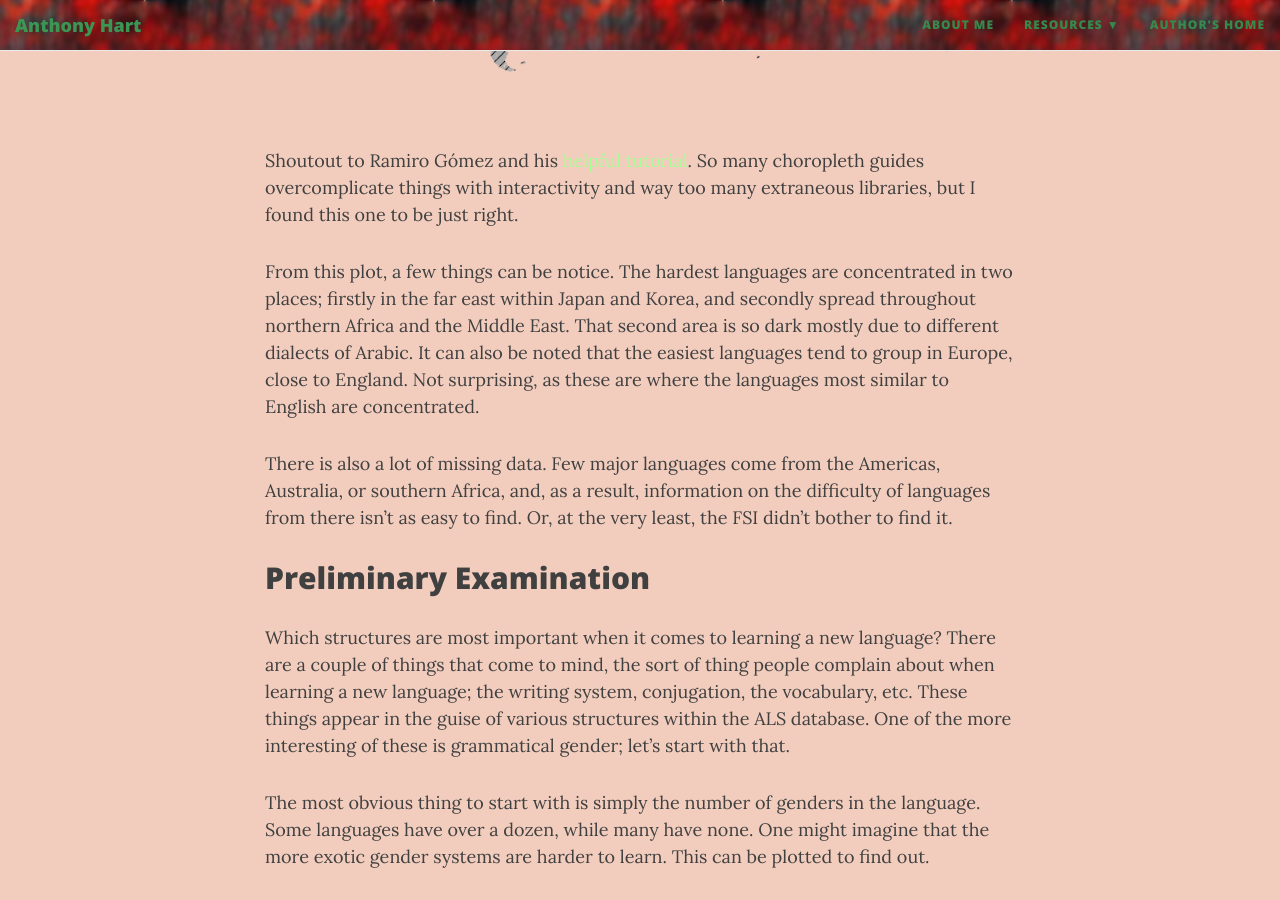
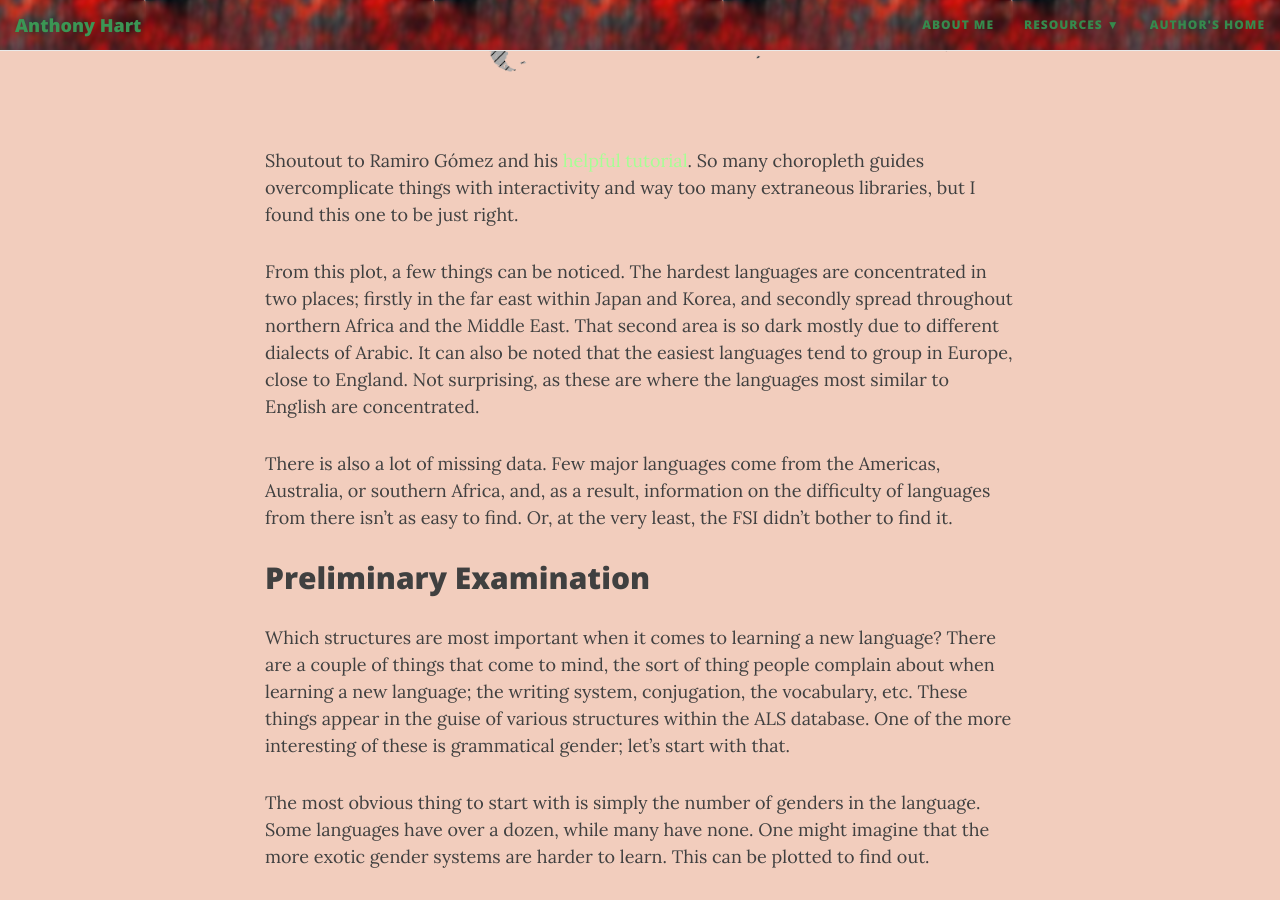
Before and after one commit to AHartNtkn/AHartNtkn.github.io, a Jekyll site: the page built from _posts/2019-08-30-Anthony-Hart-and-the-Quest-for-a-Statistically-Significant-Result-About-the-Difficulty-of-Different-Languages.md, in a window 1280 px wide and 900 px high, scrolled down 5619 px. Built offline with Jekyll 4.4.1, drawn with Linux system fonts in a browser that asks for light colours; nearby versions of some CDN libraries; some of the changed text lies outside the part shown.

Commit message:
Minor spelling

```diff
--- a/_posts/2019-08-30-Anthony-Hart-and-the-Quest-for-a-Statistically-Significant-Result-About-the-Difficulty-of-Different-Languages.md
+++ b/_posts/2019-08-30-Anthony-Hart-and-the-Quest-for-a-Statistically-Significant-Result-About-the-Difficulty-of-Different-Languages.md
@@ -167,7 +167,7 @@ ax.get_figure();
 
 Shoutout to Ramiro Gómez and his [helpful tutorial](https://ramiro.org/notebook/geopandas-choropleth/). So many choropleth guides overcomplicate things with interactivity and way too many extraneous libraries, but I found this one to be just right.
 
-From this plot, a few things can be notice. The hardest languages are concentrated in two places; firstly in the far east within Japan and Korea, and secondly spread throughout northern Africa and the Middle East. That second area is so dark mostly due to different dialects of Arabic. It can also be noted that the easiest languages tend to group in Europe, close to England. Not surprising, as these are where the languages most similar to English are concentrated.
+From this plot, a few things can be noticed. The hardest languages are concentrated in two places; firstly in the far east within Japan and Korea, and secondly spread throughout northern Africa and the Middle East. That second area is so dark mostly due to different dialects of Arabic. It can also be noted that the easiest languages tend to group in Europe, close to England. Not surprising, as these are where the languages most similar to English are concentrated.
 
 There is also a lot of missing data. Few major languages come from the Americas, Australia, or southern Africa, and, as a result, information on the difficulty of languages from there isn't as easy to find. Or, at the very least, the FSI didn't bother to find it.
 
```
Also changed, not shown: other parts of _posts/2019-08-30-Anthony-Hart-and-the-Quest-for-a-Statistically-Significant-Result-About-the-Difficulty-of-Different-Languages.md (+1 -1 lines).
